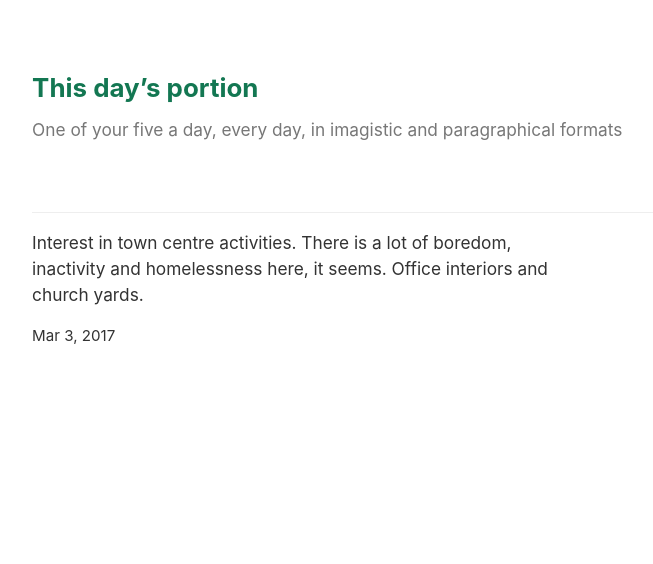
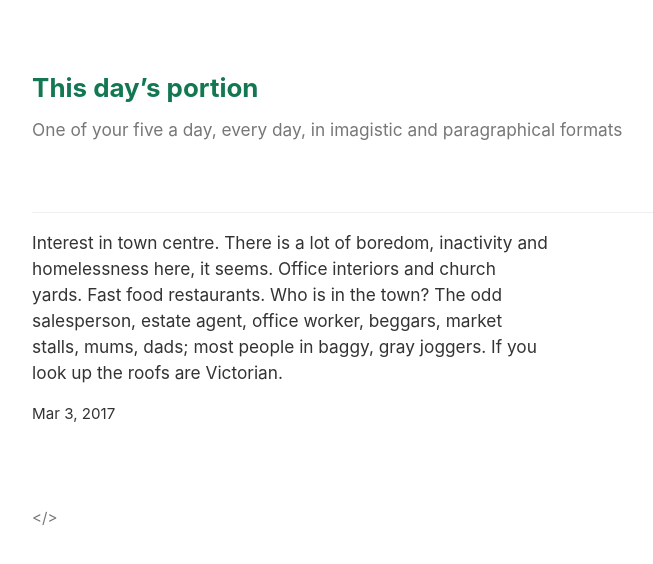
Before and after one commit to leonp/portion, a Jekyll site: the page built from _posts/2017-03-03-town-centre.md, in a window 1280 px wide. Shown: the top 564 px of the page, without its empty margins (37-690 px from the left). Built offline with Jekyll 4.4.1, drawn with Linux system fonts in a browser that asks for light colours.

Commit message:
Footer link

```diff
--- a/_config.yml
+++ b/_config.yml
@@ -7,6 +7,7 @@ tagline: One of your five a day, every day, in imagistic and paragraphical forma
 paginate: 10
 baseurl: ""
 lang: en-gb
+credit: yes
 
 # Gems
 gems:
--- a/_includes/footer.html
+++ b/_includes/footer.html
@@ -1,3 +1,5 @@
+        {% if site.credit %}<p class="pt3 f6"><a href="https://github.com/leonp/portion" class="gray hover-dark-green">&lt;/&gt;</a></p>{% endif %}
+
         {% if site.analytics_id %}
             <script>
             (function(i,s,o,g,r,a,m){i['GoogleAnalyticsObject']=r;i[r]=i[r]||function(){
--- a/_posts/2017-03-03-town-centre.md
+++ b/_posts/2017-03-03-town-centre.md
@@ -2,4 +2,4 @@
 layout: post
 title: Centre
 ---
-Interest in town centre activities. There is a lot of boredom, inactivity and homelessness here, it seems. Office interiors and church yards.
+Interest in town centre. There is a lot of boredom, inactivity and homelessness here, it seems. Office interiors and church yards. Fast food restaurants. Who is in the town? The odd salesperson, estate agent, office worker, beggars, market stalls, mums, dads; most people in baggy, gray joggers. If you look up the roofs are Victorian.
```
Also changed, not shown: Gemfile.lock, README.md, 1 other file. Lines whose indentation alone changed are shown as unchanged.
